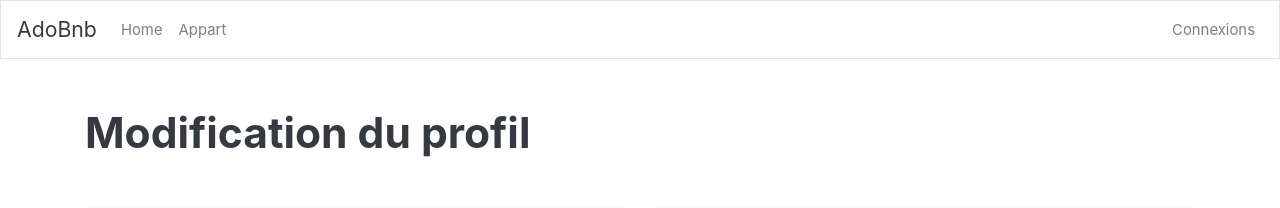
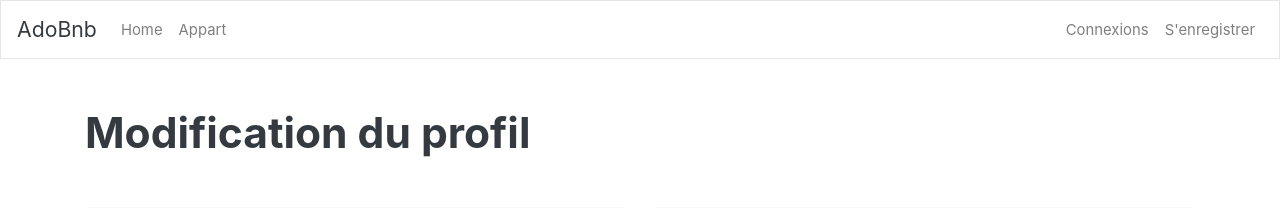
Before and after one commit to adoax/AdoBnb, a Symfony app: template templates/account/profile.html.twig in a window 1280 px wide. Shown: the top 208 px of the page. Run offline with Twig, Linux system fonts and the light colour scheme; the template is opened without the code that fills it, so the values that code supplies are empty; form fields are guessed from the names that the template uses; style sheets or scripts are compiled from the project's sources; some libraries are stand-ins or nearby versions.

Commit message:
Ajout enregister nav

```diff
--- a/src/Entity/User.php
+++ b/src/Entity/User.php
@@ -275,6 +275,8 @@ class User implements UserInterface
     public function eraseCredentials()
     { }
 
+
+
     /**
      * @return Collection|Role[]
      */
--- a/templates/partials/header.html.twig
+++ b/templates/partials/header.html.twig
@@ -35,6 +35,9 @@
                 <li class="nav-item">
                     <a class="nav-link" href="{{path("account_login")}}">Connexions</a>
                 </li>
+                <li class="nav-item">
+                    <a class="nav-link" href="{{path("account_register")}}">S'enregistrer</a>
+                </li>
             {% endif %}
         </ul>
     </div>
```
